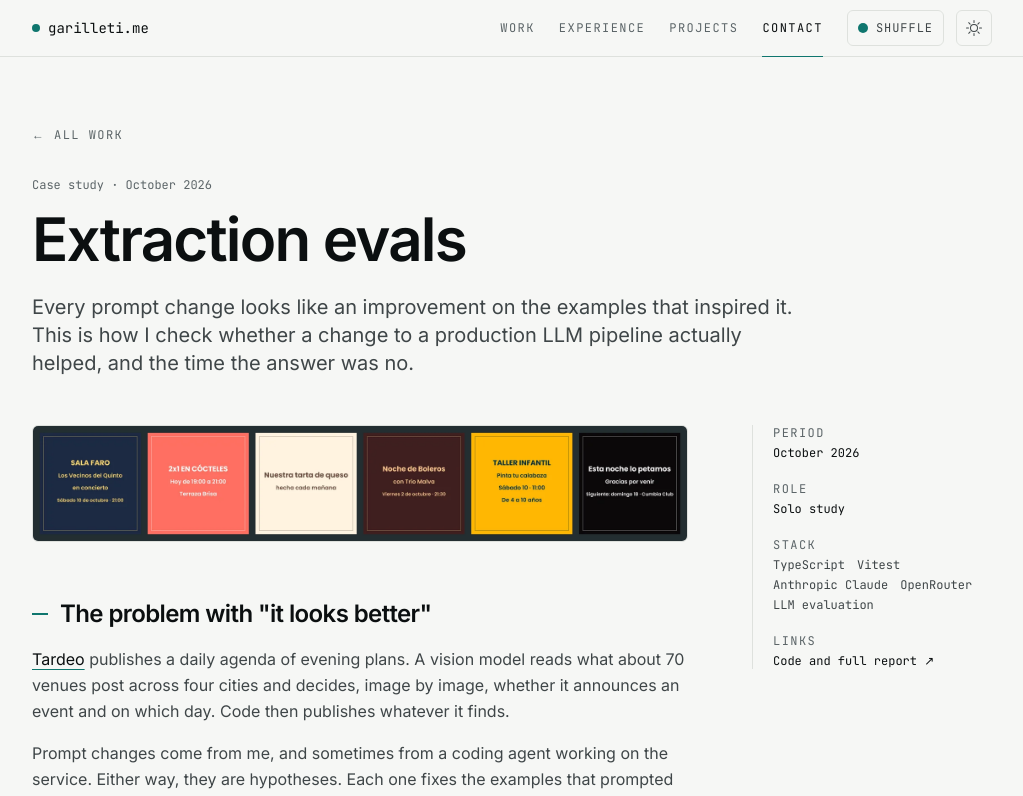
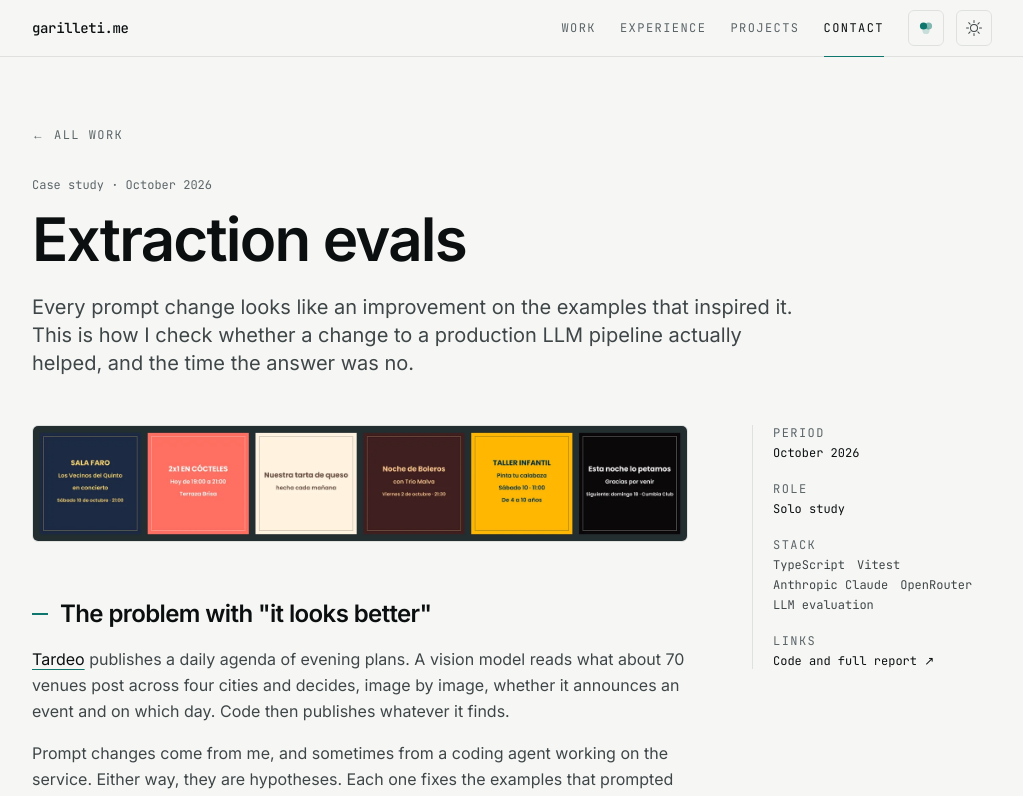
Before and after one commit to Nachox07/personal-portfolio, a Next.js app: page /projects/extraction-evals in a window 1280 px wide. Shown: the top 796 px of the page, without its empty margins (128-1151 px from the left). Built offline with nearby package versions, Linux system fonts and the light colour scheme.

Commit message:
Header: plain wordmark, palette icon for the colour shuffle

```diff
--- a/components/accent-switch.tsx
+++ b/components/accent-switch.tsx
@@ -31,14 +31,20 @@ export default function AccentSwitch() {
 				onClick={shuffle}
 				aria-label="Shuffle colour theme"
 				title="Shuffle colour theme"
-				className="group flex h-9 items-center gap-2 rounded-md border border-line px-2.5 font-mono text-xs uppercase tracking-[0.08em] text-muted transition-colors hover:border-accent hover:text-ink"
+				className="group grid h-9 w-9 place-items-center rounded-md border border-line transition-colors hover:border-accent"
 			>
-				<span
+				{/* Three overlapping circles in the current theme; they turn a little on hover. */}
+				<svg
 					aria-hidden
-					className="h-2.5 w-2.5 rounded-full bg-accent transition-transform group-hover:scale-125 group-active:scale-90 motion-reduce:transition-none"
-				/>
-				{/* The word drops on the narrowest phones so the menu button fits. */}
-				<span className="hidden min-[380px]:inline">Shuffle</span>
+					width="16"
+					height="16"
+					viewBox="0 0 16 16"
+					className="transition-transform duration-300 group-hover:rotate-[120deg] group-active:scale-90 motion-reduce:transition-none"
+				>
+					<circle cx="5.5" cy="6" r="3.6" className="fill-accent" />
+					<circle cx="10.5" cy="6" r="3.6" className="fill-accent/50" />
+					<circle cx="8" cy="10.4" r="3.6" className="fill-accent/20" />
+				</svg>
 			</button>
 			<span role="status" aria-live="polite" className="sr-only">
 				{announce}
--- a/components/header.tsx
+++ b/components/header.tsx
@@ -43,13 +43,12 @@ export default function Header() {
 			>
 				<Link
 					href="/#home"
-					className="flex items-center gap-2 font-mono text-sm text-ink"
+					className="font-mono text-sm font-medium tracking-tight text-ink transition-colors hover:text-accent"
 					onClick={() => {
 						setActiveSection("Home");
 						setTimeOfLastClick(Date.now());
 					}}
 				>
-					<span aria-hidden className="h-2 w-2 rounded-full bg-accent" />
 					garilleti.me
 				</Link>
 
```
Also changed, not shown: 1 other file (tests, documents, lock files or other folders).
